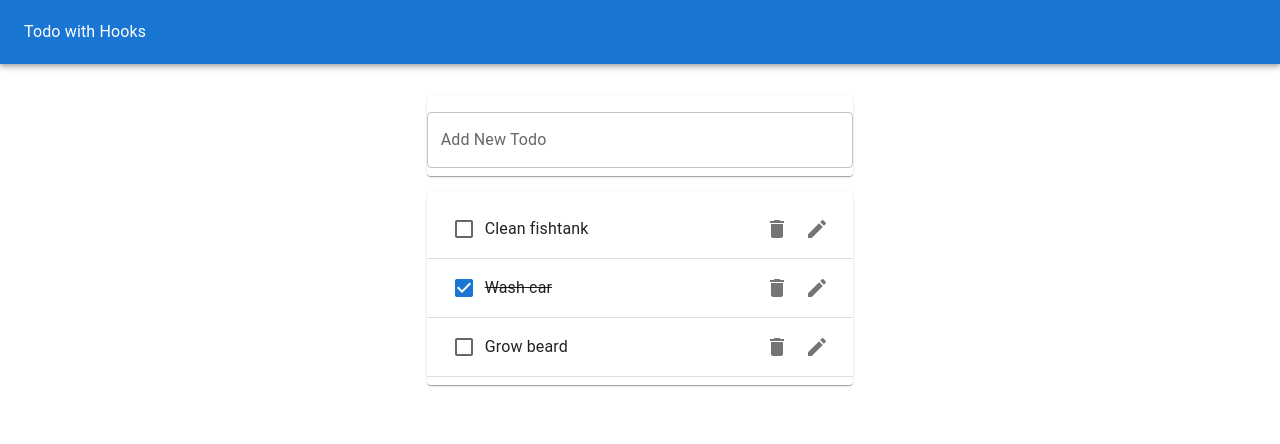
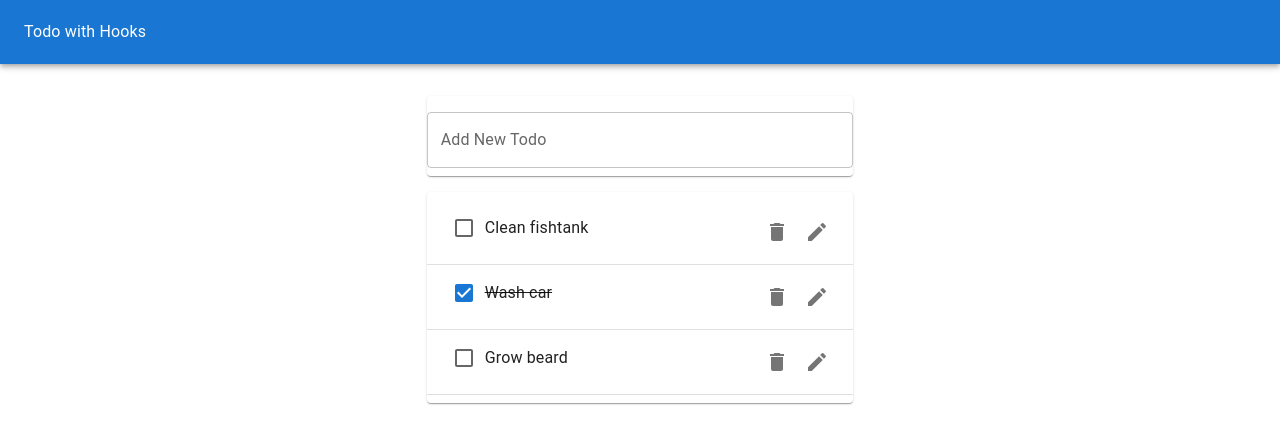
Before and after one commit to nikoladlfc/Todo-with-Hooks, a React (Create React App) app: page / in a window 1280 px wide. Shown: the top 444 px of the page. Built offline with nearby package versions, Linux system fonts and the light colour scheme.

Commit message:
Style tweaks

```diff
--- a/src/EditTodoForm.js
+++ b/src/EditTodoForm.js
@@ -5,6 +5,7 @@ import TextField from "@mui/material/TextField";
 
 // Hooks
 import useInputState from "./hooks/useInputState";
+import { style, width } from "@mui/system";
 
 function EditTodoForm({ id, task, editTodo, toggleEditForm }) {
   const [value, handleChange, reset] = useInputState(task);
@@ -17,12 +18,14 @@ function EditTodoForm({ id, task, editTodo, toggleEditForm }) {
         reset();
         toggleEditForm();
       }}
+      style={{ marginLeft: "1rem", width: "50%" }}
     >
       <TextField
         value={value}
         onChange={handleChange}
         margin='normal'
         fullWidth
+        autoFocus
       ></TextField>
     </form>
   );
--- a/src/Todo.js
+++ b/src/Todo.js
@@ -19,7 +19,7 @@ function Todo({ task, id, completed, removeTodo, toggleTodo, editTodo }) {
   const [isEditing, toggle] = useToggleState(false);
 
   return (
-    <ListItem>
+    <ListItem style={{ height: "64px", paddingTop: 0 }}>
       {isEditing ? (
         <EditTodoForm
           value={task}
```
